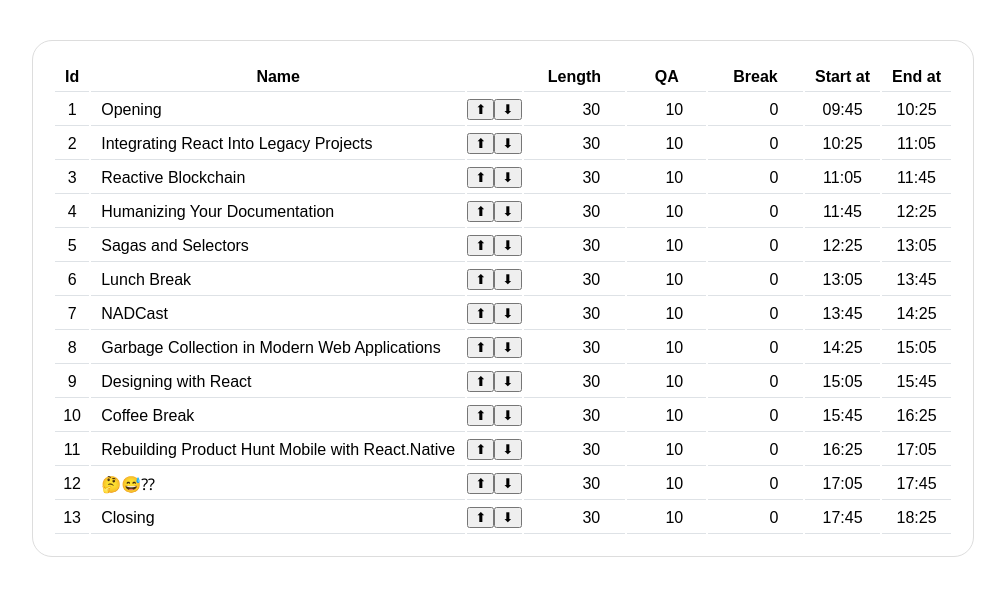
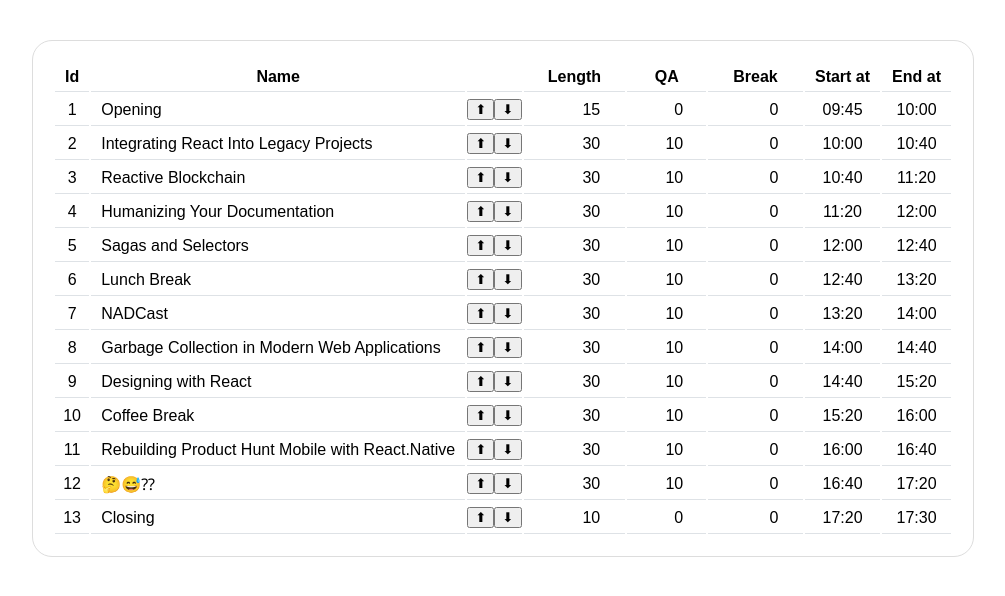
Before and after one commit to RStankov/react-not-a-conf-schedule, a React (Create React App) app: page / in a window 1280 px wide. Shown: the top 596 px of the page, without its empty margins (137-1142 px from the left). Built offline with nearby package versions, Linux system fonts and the light colour scheme; the HTML template or start-up script is replaced by a standard one.

Commit message:
Default timings

```diff
--- a/src/ScheduleTable/index.js
+++ b/src/ScheduleTable/index.js
@@ -1,14 +1,20 @@
 import React, { Component } from 'react';
 import { sortBy, padStart } from 'lodash';
+
+const TIMINGS = {
+  'Coffee break': { length: 0, qa: 0, break: 20 },
+  'Lunch break': { length: 0, qa: 0, break: 60 },
+  Opening: { length: 15, qa: 0, break: 0 },
+  Closing: { length: 10, qa: 0, break: 0 },
+  Talk: { length: 30, qa: 10, break: 0 },
+};
 
 export default class ScheduleTable extends Component {
   state = {
     talks: this.props.talks.map((talk, i) => ({
       id: i + 1,
       name: talk,
-      length: 30,
-      qa: 10,
-      break: 0,
+      ...(TIMINGS[talk] || TIMINGS.Talk),
     })),
   };
 
```
